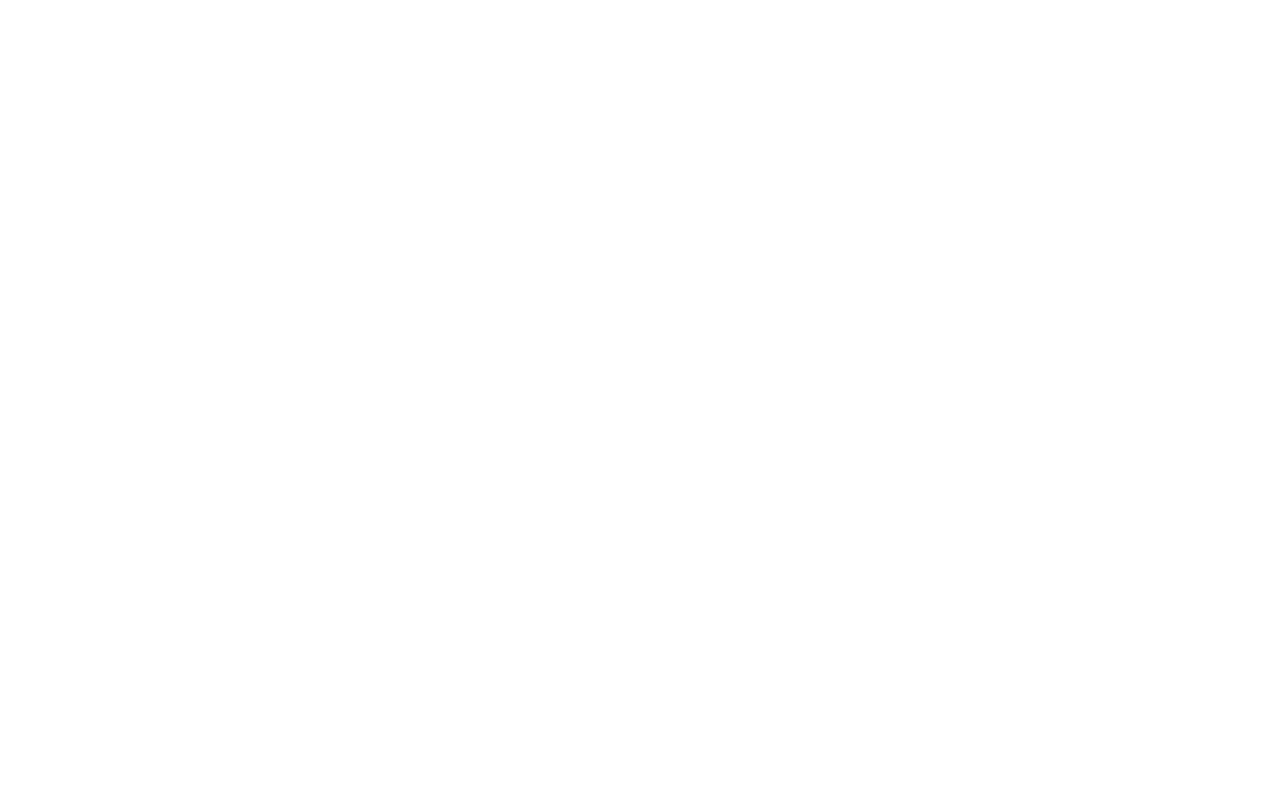
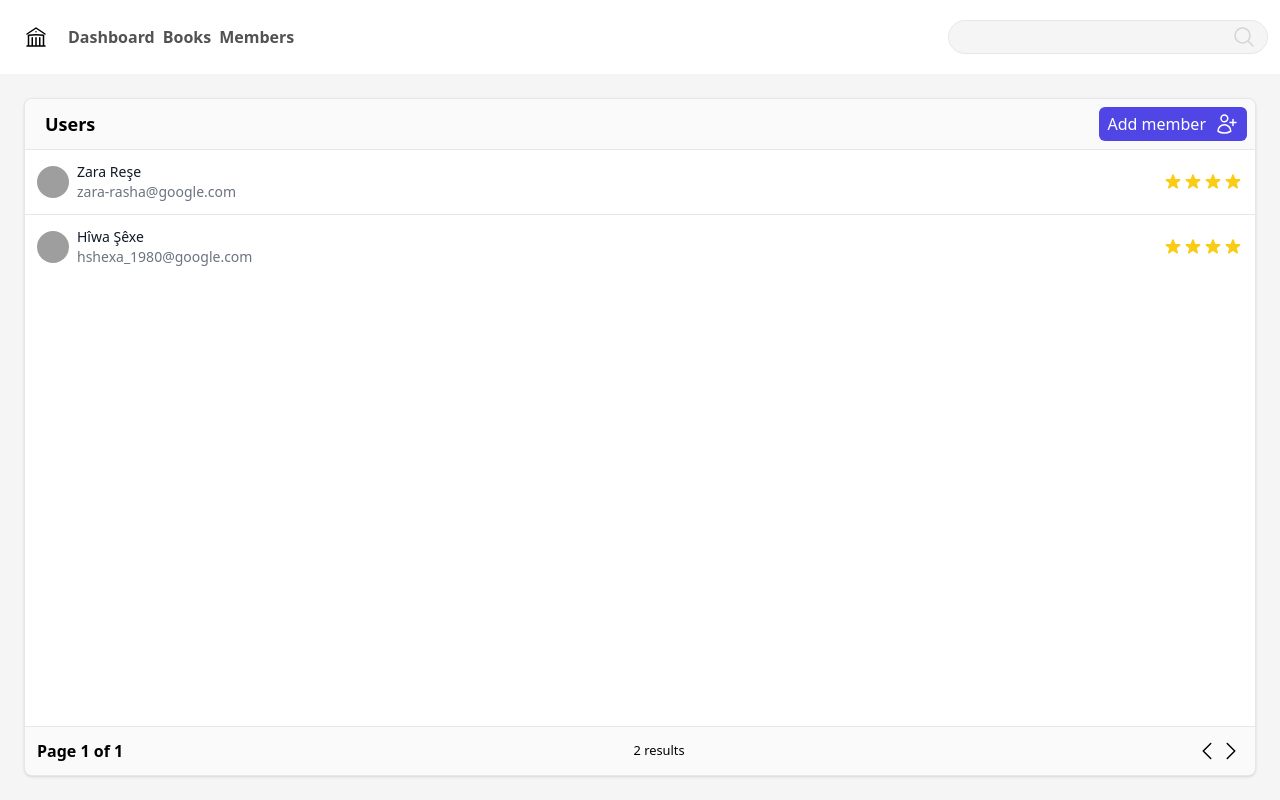
Before and after one commit to code-by-sia/eris-web, a React (Vite) app: page /members in a window 1280 px wide. Before the commit this address had no page. Built offline with nearby package versions, Linux system fonts and the light colour scheme; grey boxes are pictures that could not be loaded.

Commit message:
fesat: add members page

```diff
--- a/src/app.jsx
+++ b/src/app.jsx
@@ -1,14 +1,18 @@
 import React from "react";
 import { Route, Routes } from "react-router";
 import { BrowserRouter } from "react-router-dom";
-import HomePage from "./pages/index";
+import DashboardPage from "./pages/index";
 import LoginPage from "./pages/login";
+import MembersPage from "./pages/members";
+import BookPage from "./pages/books";
 
 export default function App() {
   return (
     <BrowserRouter>
       <Routes>
-        <Route index element={<HomePage />} />
+        <Route path="/" element={<DashboardPage />} />
+        <Route path="books" element={<BookPage />} />
+        <Route path="members" element={<MembersPage />} />
         <Route path="login" element={<LoginPage />} />
       </Routes>
     </BrowserRouter>
--- a/src/components/button.jsx
+++ b/src/components/button.jsx
@@ -14,6 +14,7 @@
   default: "p-3 w-full ",
   small: "p-3 text-sm",
   medium: "p-2 text-md",
+  action: "px-2 py-1 flex gap-2 items-center",
   tiny: "p-1",
 };
 
--- /dev/null
+++ b/src/components/icons/user.jsx
@@ -0,0 +1,18 @@
+export function UserPlusIcon({ strokeWidth = 1.5, className = "w-6 h-6" }) {
+  return (
+    <svg
+      xmlns="http://www.w3.org/2000/svg"
+      fill="none"
+      viewBox="0 0 24 24"
+      strokeWidth={strokeWidth}
+      stroke="currentColor"
+      className={className}
+    >
+      <path
+        strokeLinecap="round"
+        strokeLinejoin="round"
+        d="M19 7.5v3m0 0v3m0-3h3m-3 0h-3m-2.25-4.125a3.375 3.375 0 11-6.75 0 3.375 3.375 0 016.75 0zM4 19.235v-.11a6.375 6.375 0 0112.75 0v.109A12.318 12.318 0 0110.374 21c-2.331 0-4.512-.645-6.374-1.766z"
+      />
+    </svg>
+  );
+}
--- /dev/null
+++ b/src/components/member-item.jsx
@@ -0,0 +1,42 @@
+import classNames from "classnames";
+import Rating from "./rating";
+
+export default function MemberItem({
+  id,
+  selected,
+  image,
+  name,
+  email,
+  onClick,
+}) {
+  return (
+    <li
+      className={classNames(
+        "flex gap-2 items-center p-3 cursor-pointer",
+        selected ? "bg-blue-600 text-white" : "hover:bg-blue-50"
+      )}
+      onClick={onClick}
+    >
+      <img className="w-8 h-8 rounded-full" src={image} alt={name} />
+      <div className="flex-1 min-w-0">
+        <p
+          className={classNames(
+            "text-sm font-medium truncate dark:text-white",
+            selected ? "text-neutral-100" : "text-gray-900 "
+          )}
+        >
+          {name}
+        </p>
+        <p
+          className={classNames(
+            "text-sm  truncate dark:text-gray-400",
+            selected ? "text-neutral-200" : "text-gray-500"
+          )}
+        >
+          {email}
+        </p>
+      </div>
+      <Rating />
+    </li>
+  );
+}
--- a/src/components/member-list.jsx
+++ b/src/components/member-list.jsx
@@ -1,40 +1,6 @@
-import classNames from "classnames";
 import { useState } from "react";
-import Rating from "./rating";
+import MemberItem from "./member-item";
 import SearchInput from "./search-input";
-
-function MemberItem({ id, selected, image, name, email, onClick }) {
-  return (
-    <li
-      className={classNames(
-        "flex gap-2 items-center p-3 cursor-pointer",
-        selected ? "bg-blue-600 text-white" : "hover:bg-blue-50"
-      )}
-      onClick={onClick}
-    >
-      <img className="w-8 h-8 rounded-full" src={image} alt={name} />
-      <div className="flex-1 min-w-0">
-        <p
-          className={classNames(
-            "text-sm font-medium truncate dark:text-white",
-            selected ? "text-neutral-100" : "text-gray-900 "
-          )}
-        >
-          {name}
-        </p>
-        <p
-          className={classNames(
-            "text-sm  truncate dark:text-gray-400",
-            selected ? "text-neutral-200" : "text-gray-500"
-          )}
-        >
-          {email}
-        </p>
-      </div>
-      <Rating />
-    </li>
-  );
-}
 
 export default function MemberList({ selected, onChange, members }) {
   const [query, onQueryChange] = useState("");
--- a/src/components/members.jsx
+++ b/src/components/members.jsx
@@ -1,3 +1,46 @@
+import Button from "./button";
+import { ChevronLeft, ChevronRight } from "./icons/chevron";
+import { UserPlusIcon } from "./icons/user";
+import MemberItem from "./member-item";
+
+const members = [
+  {
+    id: 1,
+    name: "Zara Reşe",
+    image: "/member/zara.jpeg",
+    email: "zara-rasha@google.com",
+  },
+  {
+    id: 2,
+    name: "Hîwa Şêxe",
+    image: "/member/hive.jpeg",
+    email: "hshexa_1980@google.com",
+  },
+];
+
 export default function Members() {
-  return <div>members</div>;
+  return (
+    <div className="flex flex-1 p-6 flex-col bg-neutral-100">
+      <div className="flex flex-1 flex-col border bg-white rounded-lg shadow overflow-hidden">
+        <div className="flex items-center justify-between p-2 border-b bg-neutral-50">
+          <h1 className="text-lg px-3 font-bold">Users</h1>
+          <Button icon={UserPlusIcon} size="action" label="Add member" />
+        </div>
+
+        <div className="flex-1 overflow-y-auto flex flex-col divide-y">
+          {members.map((it) => (
+            <MemberItem key={it.id} {...it} />
+          ))}
+        </div>
+        <div className="flex items-center justify-between border-t p-3 bg-neutral-50">
+          <strong>Page 1 of 1</strong>
+          <small>2 results</small>
+          <div className="flex">
+            <Button style="icon" size="" icon={ChevronLeft} />
+            <Button style="icon" size="" icon={ChevronRight} />
+          </div>
+        </div>
+      </div>
+    </div>
+  );
 }
--- a/src/components/navigation.jsx
+++ b/src/components/navigation.jsx
@@ -1,9 +1,11 @@
 import classNames from "classnames";
+import { useLocation } from "react-router-dom";
 import Button from "./button";
 import LibraryIcon from "./icons/library";
 
-function NavItem({ isActive, label, className = "", onClick }) {
+function NavItem({ isActive, label, path, className = "", onClick }) {
   return (
+    <a href={path}>
       <Button
         style="nav"
         size=""
@@ -15,21 +17,23 @@
         label={label}
         onClick={onClick}
       />
+    </a>
   );
 }
 
-const NAV = ["Dashboard", "Books", "Members"];
+const NAV = { Dashboard: "/", Books: "/books", Members: "/members" };
 
-export default function Navigation({ value = "Dashboard", onChange }) {
+export default function Navigation() {
+  const location = useLocation();
   return (
     <nav className="flex gap-2 items-center">
       <LibraryIcon className="h-6 mx-3" />
-      {NAV.map((it) => (
+      {Object.keys(NAV).map((it) => (
         <NavItem
           label={it}
           key={it}
-          isActive={it === value}
-          onClick={() => onChange(it)}
+          isActive={it === location?.pathname}
+          path={NAV[it]}
         />
       ))}
     </nav>
--- a/src/components/page-header.jsx
+++ b/src/components/page-header.jsx
@@ -1,3 +1,4 @@
+import { useLocation } from "react-router-dom";
 import Navigation from "./navigation";
 import SearchInput from "./search-input";
 
@@ -7,10 +8,12 @@
   Dashboard: "Member/Book id or name",
 };
 
-export default function PageHeader({ nav, setNav, query, onQueryChange }) {
+export default function PageHeader({ query, onQueryChange }) {
+  const location = useLocation();
+  const nav = location?.pathname;
   return (
     <header className="flex justify-between py-5 px-3">
-      <Navigation value={nav} onChange={setNav} />
+      <Navigation />
       <SearchInput
         placeholder={placeHodlers[nav]}
         className="w-1/6 min-w-[20em]"
--- /dev/null
+++ b/src/pages/books.jsx
@@ -0,0 +1,33 @@
+import Page from "../components/page";
+import PageHeader from "../components/page-header";
+import useDebounce from "../hooks/debounce";
+import { useState } from "react";
+import Details from "../components/detail-side";
+import Fade from "../components/fade";
+import LendDialog from "../components/lend-dialog";
+import ReturnDialog from "../components/return-dialog";
+import Books from "../components/books";
+
+export default function BookPage() {
+  const [book, selectBook] = useState(null);
+
+  const [q, setQuery] = useState("");
+  const [dialog, setDialog] = useState("");
+  const searchTerm = useDebounce(q, 200);
+
+  return (
+    <Page className="flex">
+      <ReturnDialog isOpen={dialog === "return"} onClose={setDialog} />
+      <LendDialog isOpen={dialog === "lend"} onClose={setDialog} />
+
+      <div className="flex-1 flex flex-col">
+        <PageHeader query={q} onQueryChange={setQuery} />
+        <section className="flex flex-col flex-1 overflow-auto">
+          <Books q={searchTerm} onSelectBook={selectBook} />
+        </section>
+        <Fade gradient="from-transparent to-white" />
+      </div>
+      {book != null && <Details onAction={setDialog} {...book} />}
+    </Page>
+  );
+}
--- a/src/pages/index.jsx
+++ b/src/pages/index.jsx
@@ -1,42 +1,18 @@
+import { useState } from "react";
+import Dashbaord from "../components/dashboard";
 import Page from "../components/page";
 import PageHeader from "../components/page-header";
-import useDebounce from "../hooks/debounce";
-import { useState } from "react";
-import Details from "../components/detail-side";
-import Fade from "../components/fade";
-import LendDialog from "../components/lend-dialog";
-import PageViewer from "../components/page-viewer";
-import ReturnDialog from "../components/return-dialog";
 
-export default function HomePage() {
-  const [page, setPage] = useState("Dashboard");
-  const [book, selectBook] = useState(null);
-
+export default function DashboardPage() {
   const [q, setQuery] = useState("");
-  const [dialog, setDialog] = useState("");
-  const searchTerm = useDebounce(q, 200);
-
   return (
     <Page className="flex">
-      {page === "Books" && (
-        <>
-          <ReturnDialog isOpen={dialog === "return"} onClose={setDialog} />
-          <LendDialog isOpen={dialog === "lend"} onClose={setDialog} />
-        </>
-      )}
       <div className="flex-1 flex flex-col">
-        <PageHeader
-          nav={page}
-          setNav={setPage}
-          query={q}
-          onQueryChange={setQuery}
-        />
+        <PageHeader query={q} onQueryChange={setQuery} />
         <section className="flex flex-col flex-1 overflow-auto">
-          <PageViewer page={page} q={searchTerm} onSelectBook={selectBook} />
+          <Dashbaord />
         </section>
-        {page === "Books" && <Fade gradient="from-transparent to-white" />}
       </div>
-      {book != null && <Details onAction={setDialog} {...book} />}
     </Page>
   );
 }
--- /dev/null
+++ b/src/pages/members.jsx
@@ -0,0 +1,35 @@
+import Page from "../components/page";
+import PageHeader from "../components/page-header";
+import useDebounce from "../hooks/debounce";
+import { useState } from "react";
+import Details from "../components/detail-side";
+import Fade from "../components/fade";
+import LendDialog from "../components/lend-dialog";
+import PageViewer from "../components/page-viewer";
+import ReturnDialog from "../components/return-dialog";
+import Members from "../components/members";
+
+export default function MembersPage() {
+  const [page, setPage] = useState("Dashboard");
+  const [book, selectBook] = useState(null);
+
+  const [q, setQuery] = useState("");
+  const [dialog, setDialog] = useState("");
+  const searchTerm = useDebounce(q, 200);
+
+  return (
+    <Page className="flex">
+      <div className="flex-1 flex flex-col">
+        <PageHeader
+          nav={page}
+          setNav={setPage}
+          query={q}
+          onQueryChange={setQuery}
+        />
+        <section className="flex flex-col flex-1 overflow-auto">
+          <Members />
+        </section>
+      </div>
+    </Page>
+  );
+}
```
Also changed, not shown: 1 other file (tests, documents, lock files or other folders). Lines whose indentation alone changed are shown as unchanged.
